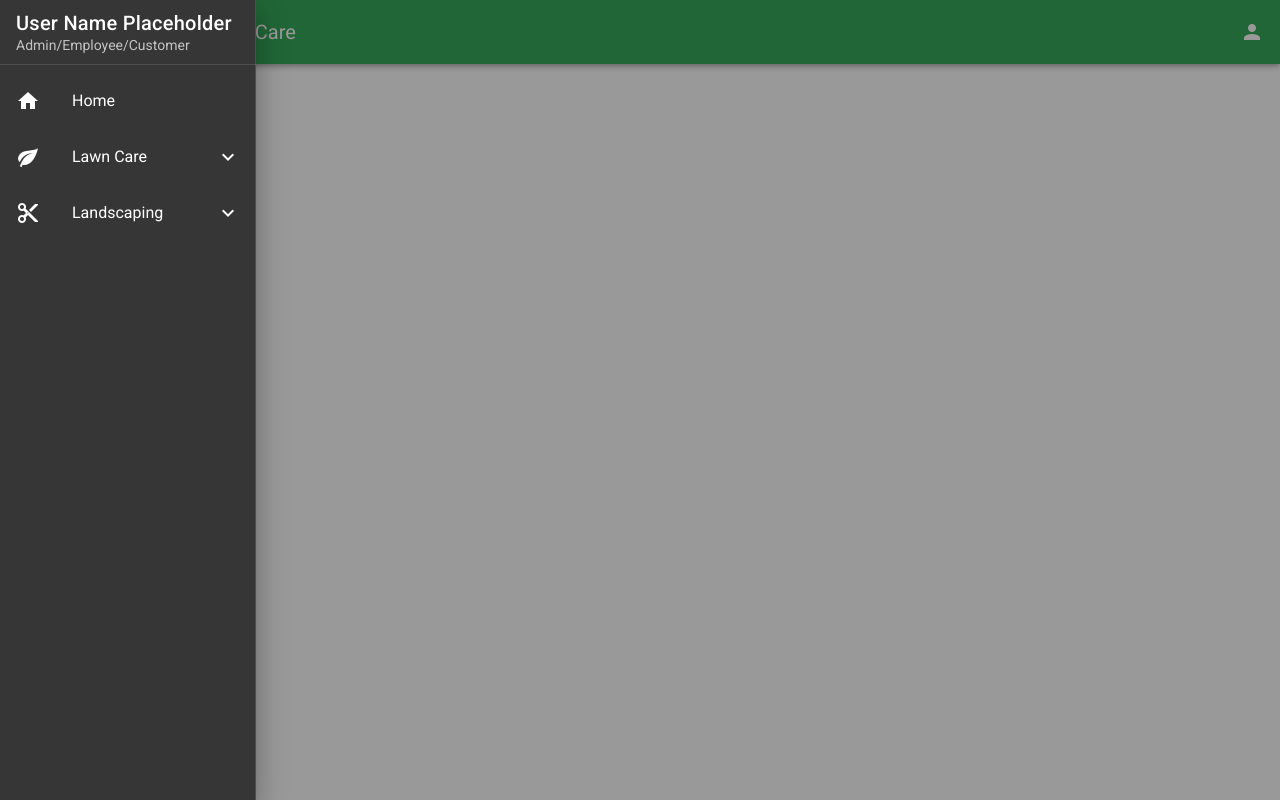
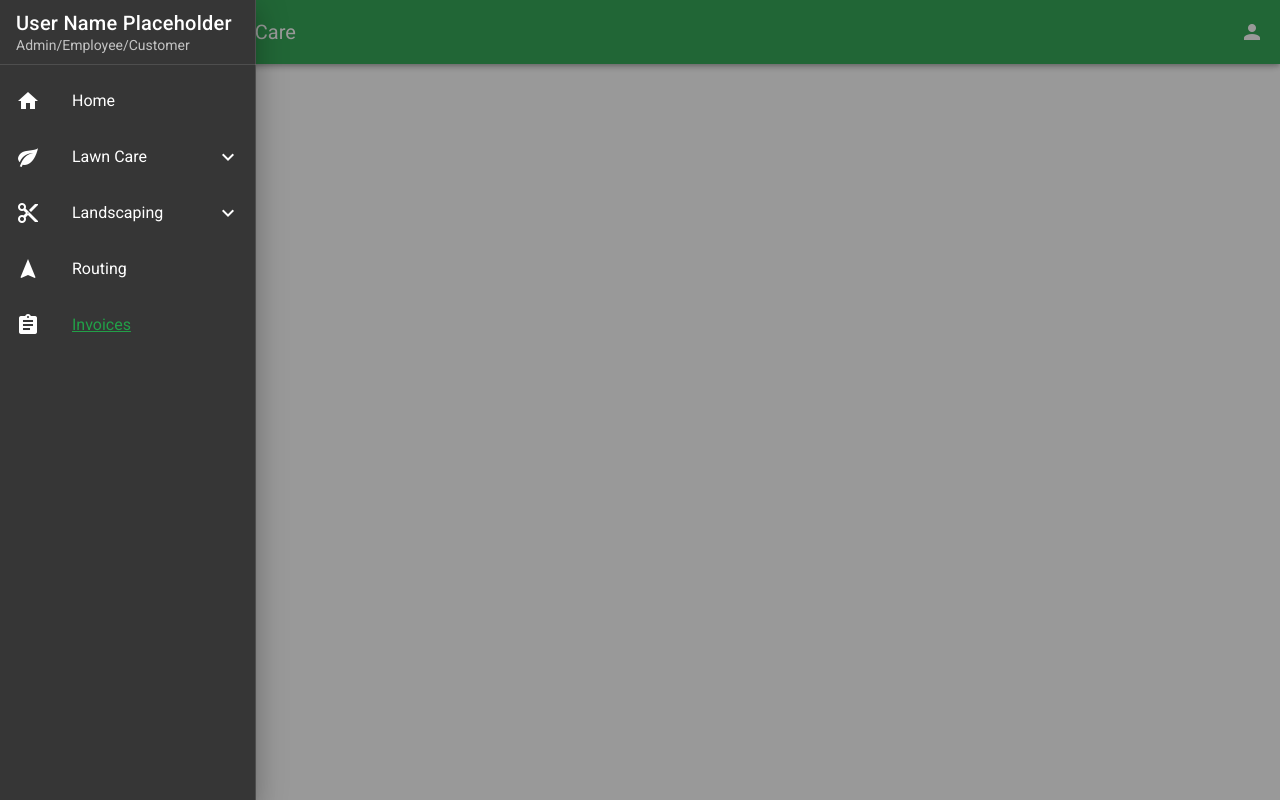
Before and after one commit to CodyPolton/WellGroomedLawnCare, a Vue app in the folder frontend/: page /invoices in a window 1280 px wide. Both pictures are taken after a click on the button 28 px from the left and 32 px from the top of the page. Built offline with nearby package versions, Linux system fonts and the light colour scheme; a small style sheet from the web is missing.

Commit message:
minor ui

```diff
--- a/frontend/src/App.vue
+++ b/frontend/src/App.vue
@@ -93,6 +93,34 @@
             </v-list-item-content>
           </v-list-item>
         </v-list-group>
+        <v-list-item
+          link
+        >
+          <v-list-item-icon>
+            <v-icon>
+              mdi-navigation
+            </v-icon>
+          </v-list-item-icon>
+          <v-list-item-content>
+            <v-list-item-title>
+              Routing
+            </v-list-item-title>
+          </v-list-item-content>
+        </v-list-item>
+        <v-list-item
+          link
+        >
+          <v-list-item-icon>
+            <v-icon>
+              mdi-clipboard-text
+            </v-icon>
+          </v-list-item-icon>
+          <v-list-item-content>
+            <router-link to="/invoices">
+              Invoices
+            </router-link>
+          </v-list-item-content>
+        </v-list-item>
       </v-list>
     </v-navigation-drawer>
     <v-content>
@@ -126,6 +154,7 @@ export default {
             { title: 'test item 1' },
           ],
         },
+
       ],
       options: [
         {
--- a/frontend/src/router/index.js
+++ b/frontend/src/router/index.js
@@ -1,6 +1,7 @@
 import Vue from 'vue';
 import VueRouter from 'vue-router';
 import Home from '../views/Home.vue';
+import Invoices from '../views/Invoices.vue';
 
 Vue.use(VueRouter);
 
@@ -9,6 +10,11 @@ const routes = [
     path: '/',
     name: 'home',
     component: Home,
+  },
+  {
+    path: '/invoices',
+    name: 'invoices',
+    component: Invoices,
   },
 ];
 
--- /dev/null
+++ b/frontend/src/views/Invoices.vue
@@ -0,0 +1,21 @@
+<template>
+  <v-container>
+    <v-layout>
+      <v-flex>
+        Invoices Page
+      </v-flex>
+    </v-layout>
+  </v-container>
+</template>
+
+<script>
+// @ is an alias to /src
+
+
+export default {
+  name: 'Invoices',
+  components: {
+
+  },
+};
+</script>
```
Also changed, not shown: 1 other file (tests, documents, lock files or other folders).
